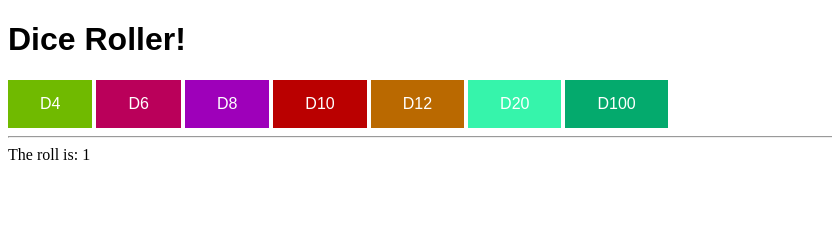
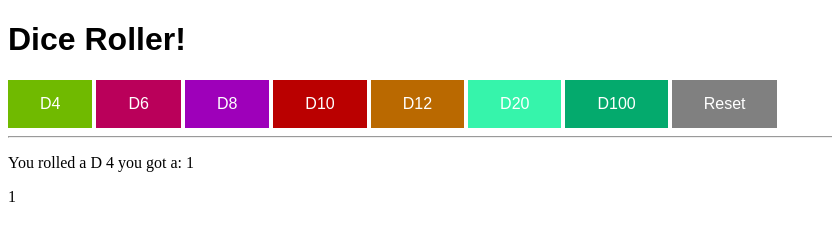
Before and after one commit to AutumnyxLeaf/AutumnyxLeaf.github.io, a plain HTML site: page dice-roller.html in a window 1280 px wide. Both pictures are taken after a click on the button "D4". Shown: the whole page, without its empty margins (0-832 px from the left). Drawn offline with Linux system fonts and the light colour scheme.

Commit message:
Added reset button

```diff
--- a/dice-roller.html
+++ b/dice-roller.html
@@ -48,6 +48,11 @@
       background-color: #36f4ab;
     }
 
+    #btnReset{
+      background-color: grey;
+    }
+
+
     button:hover {
       opacity: 0.8;
     }
@@ -63,11 +68,12 @@
     <button id="btn12">D12</button>
     <button id="btn20">D20</button>
     <button id="btn100">D100</button>
+    <button id="btnReset">Reset</button>
   </div>
 
   <hr>
 
-  <div>The roll is: <span id="numberSpan">???</span></div>
+  <div><span id="numberSpan"></span></div>
   <script>
     // We are putting the <script> tag at the bottom to make sure that
     // the HTML page has loaded before we start trying to hook up button events
@@ -79,6 +85,7 @@
       max = Math.floor(max);
       let number = Math.floor(Math.random() * (max - min + 1)) + min;
       numberSpan.innerHTML = number;
+      numberSpan.innerHTML = `<p>You rolled a D ${max}  you got a: ${number}</p>${numberSpan.innerHTML}`;
     }
 
     btn4.onclick = function(){
@@ -86,7 +93,7 @@
     };
 
     btn6.onclick = function(){
-      showRandomInt(1, 6);
+      showRandomInt(1, 6)
     };
 
     btn8.onclick = function(){
@@ -108,6 +115,11 @@
      btn100.onclick = function(){
       showRandomInt(1, 100);
     };
+
+    btnReset.onclick = function(){
+      numberSpan.innerHTML = "";
+    };
+
   </script>
 </body>
 </html>
```
